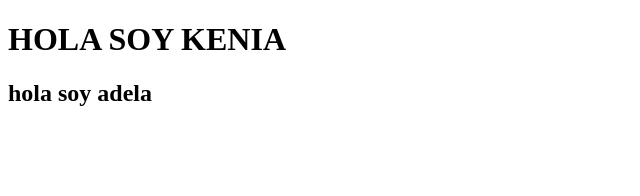
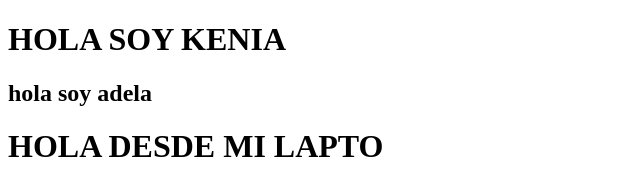
Before and after one commit to adelasegura/FiN, a plain HTML site: page Home.html in a window 1280 px wide. Shown: the whole page, without its empty margins (0-640 px from the left). Drawn offline with Linux system fonts and the light colour scheme.

Commit message:
ADELOOO
asasasa

```diff
--- a/Home.html
+++ b/Home.html
@@ -9,5 +9,6 @@
 <body>
     <H1>HOLA SOY KENIA</H1>
     <h2>hola soy adela</h2>
+    <h1>HOLA DESDE MI LAPTO</h1>
 </body>
 </html>
```
